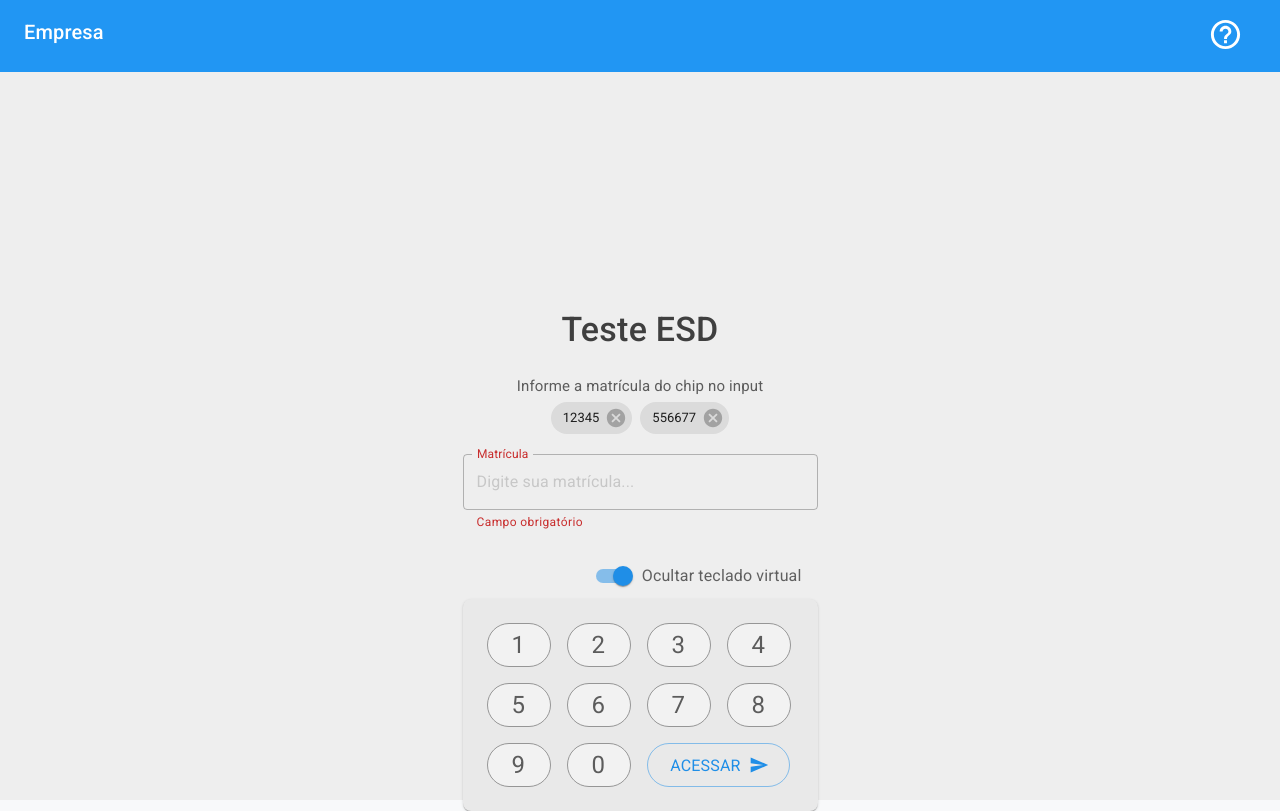
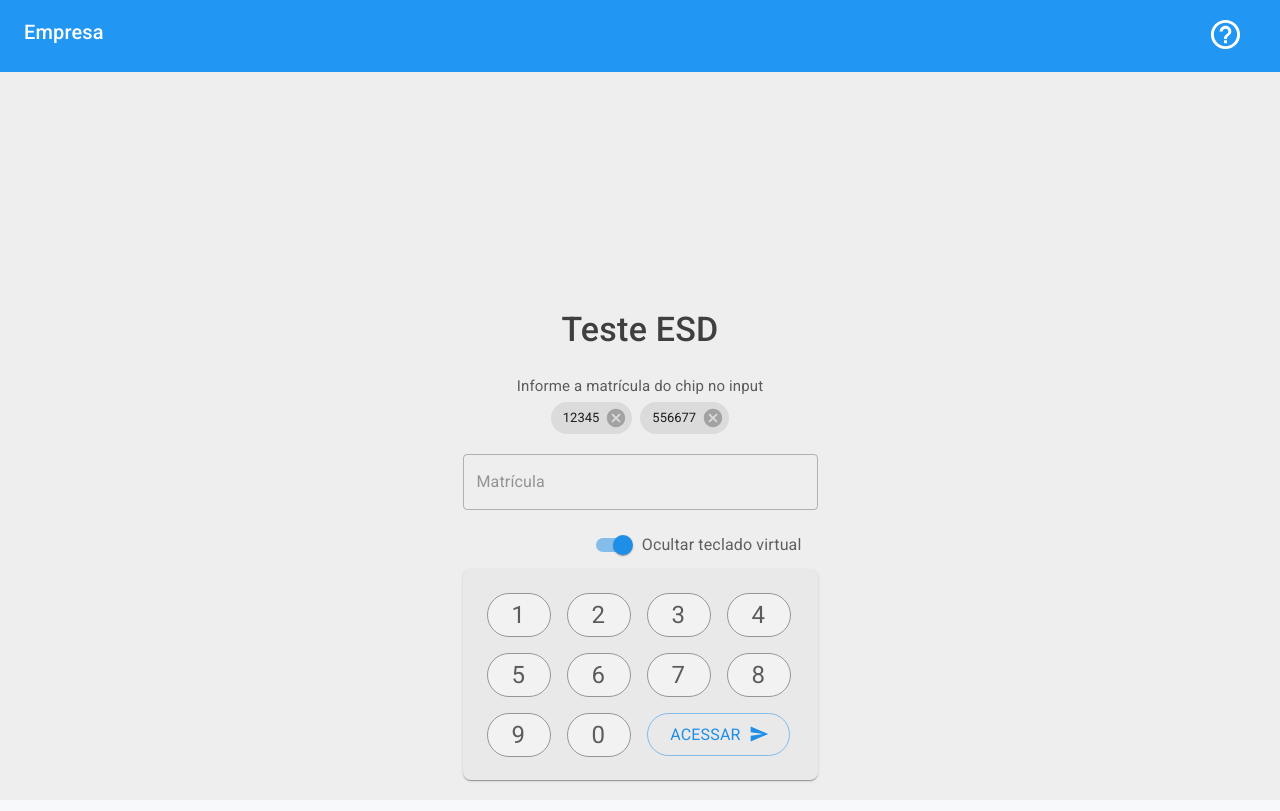
Before and after one commit to alessandrouleon/esd-pwa-app, a React (Vite) app: page / in a window 1280 px wide. Built offline with nearby package versions, Linux system fonts and the light colour scheme; the HTML template or start-up script is replaced by a standard one.

Commit message:
feat: create token login

```diff
--- a/src/components/Alert/index.tsx
+++ b/src/components/Alert/index.tsx
@@ -1,92 +1,34 @@
-import Snackbar from '@mui/material/Snackbar';
-import MuiAlert from '@mui/material/Alert';
+import Snackbar from "@mui/material/Snackbar";
+import MuiAlert from "@mui/material/Alert";
 
 interface CustomizedSnackbarProps {
   open: boolean;
   onClose: () => void;
   message: string;
-  bgColorsSnack: 'error' | 'success';
+  bgColorsSnack: "error" | "success";
 }
 
-export const CustomizedSnackbars = ({ open, onClose, message, bgColorsSnack}: CustomizedSnackbarProps) => {
+export const CustomizedSnackbars = ({
+  open,
+  onClose,
+  message,
+  bgColorsSnack,
+}: CustomizedSnackbarProps) => {
   return (
     <Snackbar
       open={open}
       autoHideDuration={6000}
       onClose={onClose}
-      anchorOrigin={{ vertical: 'top', horizontal: 'right' }}
+      anchorOrigin={{ vertical: "top", horizontal: "right" }}
     >
       <MuiAlert
         onClose={onClose}
         severity={bgColorsSnack}
         variant="filled"
-        sx={{ width: '100%' }}
+        sx={{ width: "100%" }}
       >
-     {message}
+        {message}
       </MuiAlert>
     </Snackbar>
   );
 };
-
-// import MuiAlert, { AlertProps } from "@mui/material/Alert";
-// import Snackbar from "@mui/material/Snackbar";
-// import React from "react";
-
-// interface AlertContainerProps {
-//   setAlert: (alert: AlertState) => void;
-//   alert: AlertState;
-// }
-
-// // interface AlertState {
-// //   open: boolean;
-// //   type: "success" | "error" | "warning" | "info";
-// //   message: string;
-// // }
-// interface AlertState {
-//   open: boolean;
-//   message: string;
-//   type: 'error' | 'success' | 'warning' | 'info'; // Definindo as opções possíveis
-// }
-
-
-
-// const Alert = (props: AlertProps) => {
-//   return <MuiAlert elevation={6} variant="filled" {...props} />;
-// };
-
-// const AlertContainer: React.FC<AlertContainerProps> = ({ setAlert, alert }) => {
-//   const handleClose = (
-//     event: React.SyntheticEvent | Event,
-//     reason?: string
-//   ) => {
-//     if (reason === "clickaway") {
-//       return;
-//     }
-
-//     setAlert({ ...alert, open: false });
-//   };
-
-//   return (
-//     <div style={{ marginTop: "25px", position: "absolute" }}>
-//       <Snackbar
-//         open={alert.open}
-//         autoHideDuration={6000}
-//         onClose={handleClose}
-//         anchorOrigin={{ vertical: "top", horizontal: "center" }}
-//       >
-//         {/* encapsulando para resolver problema de scrollTop ser nulo: https://stackoverflow.com/questions/74862197/typeerror-cannot-read-properties-of-null-reading-scrolltop-material-ui */}
-//         <div>
-//           <Alert
-//             onClose={handleClose}
-//             severity={alert.type}
-//             // sx={{ bgcolor: alert.type === "success" && "var(--neutral-800)" }}
-//           >
-//             {alert.message}
-//           </Alert>
-//         </div>
-//       </Snackbar>
-//     </div>
-//   );
-// };
-
-// export default AlertContainer;
--- a/src/pages/login/index.tsx
+++ b/src/pages/login/index.tsx
@@ -26,13 +26,23 @@ import { ChipsArray } from "../../components/chip";
 import { login } from "../../services/login";
 import axios from "axios";
 
+const initialStateAlert = {
+  open: false,
+  message: "",
+  type: "error" as "error" | "success",
+};
+
 export function Login() {
-  const [showSnackbar, setShowSnackbar] = useState(false);
+  const [error, setError] = useState(false);
   const [isSwitchChecked, setIsSwitchChecked] = useState(true);
   const [registrationValue, setRegistrationValue] = useState("");
-  const [spanMessage, setSpanMessage] = useState(false);
-  const keyboardNumbers: number[] = [1, 2, 3, 4, 5, 6, 7, 8, 9, 0];
-  //const [alert, setAlert] = useState(initialStateAlert);
+  const keyboardNumbers: number[] = [];
+  const [alert, setAlert] = useState(initialStateAlert);
+
+  for (let i = 1; i <= 9; i++) {
+    keyboardNumbers.push(i);
+  }
+  keyboardNumbers.push(0);
 
   const navigate = useNavigate();
 
@@ -42,35 +52,24 @@ export function Login() {
 
   const handleNumberClick = (number: number) => {
     setRegistrationValue((prevValue) => prevValue + number.toString());
-    setSpanMessage(false);
   };
 
   const handleClearTextField = () => {
     setRegistrationValue("");
   };
 
-  // const registration = UserTokenHelper.getLocalStorageRegistration();
-
-  // const isLoginRoute = location.pathname
-  //     .toLowerCase()
-  //     .includes('/');
-
-  // if (registration && isLoginRoute) {
-  //     UserTokenHelper.removeLocalStorageRegistration();
-  // }
-
   const onSubmit = async () => {
     try {
-      console.log("matricula:", registrationValue);
-
+      if (!registrationValue) {
+        setError(true);
+      } else {
+        setError(false);
         const response = await login(registrationValue);
         if (response.data.token !== 0) {
           const token = response.data.token;
           const [, payload] = token.split(".");
           const decodedPayload = JSON.parse(atob(payload));
           const username = decodedPayload.registration;
-
-        console.log(username);
 
           LocalStorageToken.setLocalStorageToken(response.data.token);
           LocalStorageToken.setLocalStorageName(username);
@@ -79,30 +78,22 @@ export function Login() {
             state: { registration },
           });
         }
-      // setAlert({
-      //   open: true,
-      //   message: "Falha ao realizar login.",
-      //   type: "error",
-      // });
+      }
     } catch (error) {
       if (axios.isAxiosError(error) && error.response) {
-      //  const { message } = error.response.data;
-
-        // setAlert({
-        //   open: true,
-        //   message: message || "Internal server error",
-        //   type: "error",
-        // });
-        setShowSnackbar(true);
+        const { message } = error.response.data;
+        setAlert({
+          open: true,
+          message: message || "Internal server error",
+          type: "error",
+        });
       }
     }
   };
 
   useEffect(() => {
-    if (registrationValue.length === 0) {
-      setSpanMessage(true);
-    } else {
-      setSpanMessage(false);
+    if (registrationValue.length > 0) {
+      setError(false);
     }
   }, [registrationValue]);
 
@@ -112,12 +103,12 @@ export function Login() {
       <Body>
         <ContentBody>
           <CustomizedSnackbars
-            open={showSnackbar}
-            onClose={() => setShowSnackbar(false)}
-            message="Colaborador não encontrado!"
-            bgColorsSnack="error"
+            open={alert.open}
+            onClose={() => setAlert({ ...alert, open: false })}
+            message={alert.message}
+            bgColorsSnack={alert.type}
           />
-          {/* <AlertContainer setAlert={setAlert} alert={alert} /> */}
+
           <Typography
             variant="h4"
             fontWeight={500}
@@ -150,16 +141,12 @@ export function Login() {
                   disabled={isSwitchChecked}
                   onChange={(e) => {
                     setRegistrationValue(e.target.value);
-                    if (e.target.value.trim() === "") {
-                      setSpanMessage(true);
-                    } else {
-                      setSpanMessage(false);
+                    if (e.target.value) {
+                      setError(false);
                     }
                   }}
-                  error={spanMessage}
-                  helperText={spanMessage ? "Campo obrigatório" : ""}
-                  style={{ marginBottom: "0.5rem" }}
-                  InputLabelProps={{ shrink: true }}
+                  error={error}
+                  helperText={error ? "Preencha o campo vazio" : ""}
                   variant="outlined"
                 />
                 {registrationValue && (
```
Lines whose indentation alone changed are shown as unchanged.
